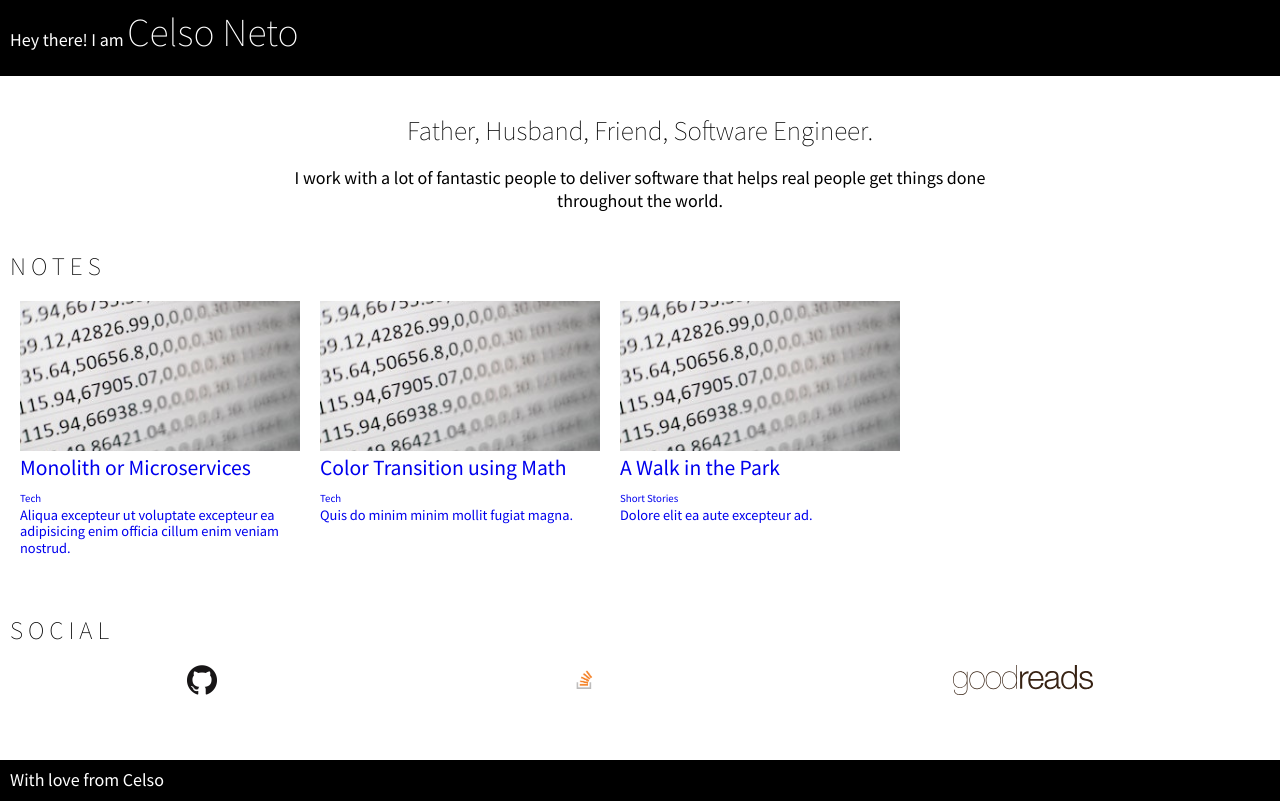
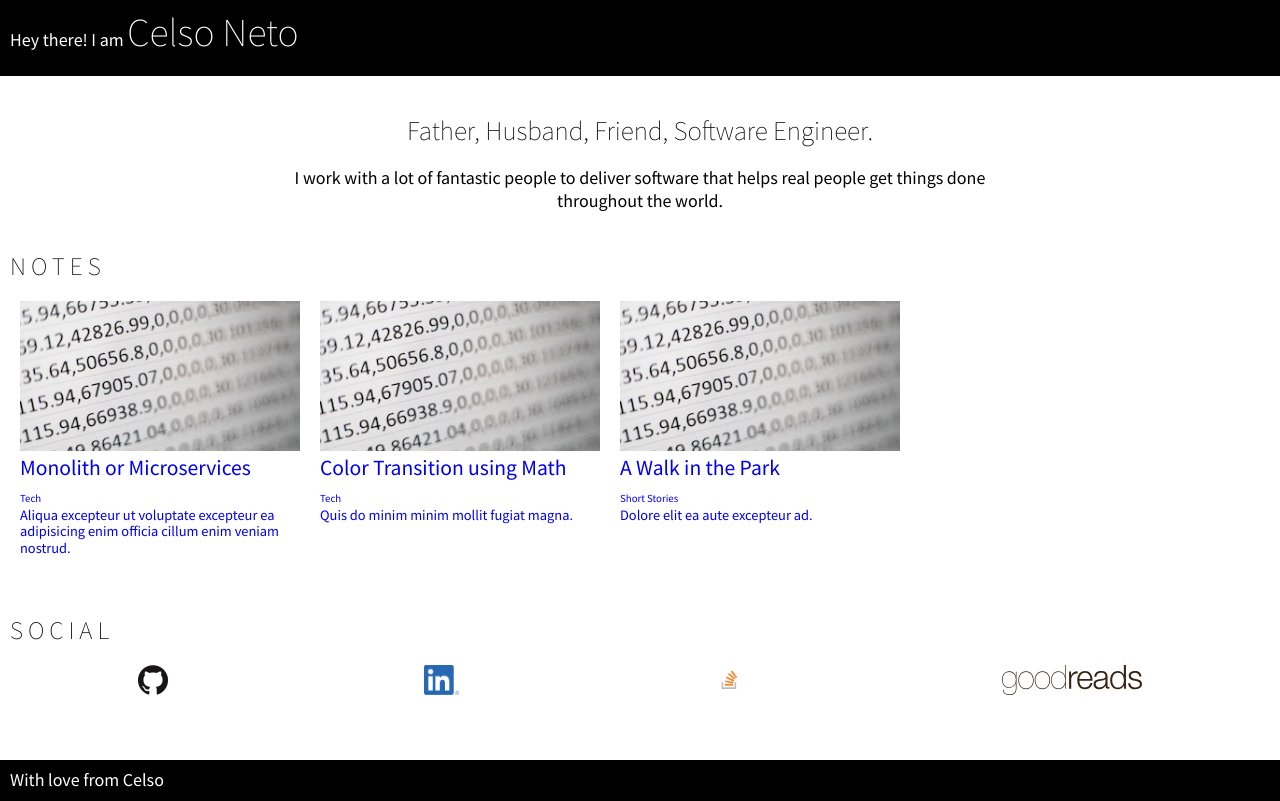
Before and after one commit to celsopalmeiraneto/personal-website, a Next.js app: page / in a window 1280 px wide. Built offline with nearby package versions, Linux system fonts and the light colour scheme.

Commit message:
feat: fixes external links and adds linkedin

```diff
--- a/src/pages/index.tsx
+++ b/src/pages/index.tsx
@@ -30,13 +30,32 @@ const Home = () => {
         />
       </Section>
       <Section className={styles.socialContainer} title="Social">
-        <a href="">
+        <a
+          target="_blank"
+          rel="author noopener"
+          href="https://github.com/celsopalmeiraneto"
+        >
           <img src="img/github.png" alt="GitHub's Logo" />
         </a>
-        <a href="">
+        <a
+          target="_blank"
+          rel="author noopener"
+          href="https://www.linkedin.com/in/celsopalmeira/"
+        >
+          <img src="img/linkedin.png" alt="LinkedIn's Logo" />
+        </a>
+        <a
+          target="_blank"
+          rel="author noopener"
+          href="https://stackoverflow.com/users/2455964/celsoneto07"
+        >
           <img src="img/stackoverflow.png" alt="StackOverflow's Logo" />
         </a>
-        <a href="">
+        <a
+          target="_blank"
+          rel="author noopener"
+          href="https://www.goodreads.com/user/show/108800771-celso-palmeira"
+        >
           <img src="img/goodreads.svg" alt="GoodRead's Logo" />
         </a>
       </Section>
```
Also changed, not shown: public/img/linkedin.png (added).
